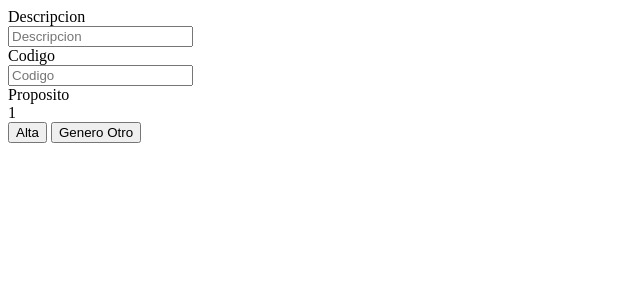
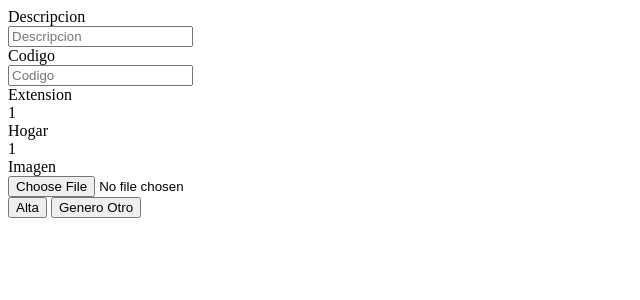
Before and after one commit to gamboamartin/inmobiliaria, a PHP site: template templates/inputs/wt_imagen/alta.php in a window 1280 px wide. Shown: the top 300 px of the page, without its empty margins (0-640 px from the left). Run offline with PHP 8.4, Linux system fonts and the light colour scheme; the template is opened without the code that fills it: most values are stand-ins (such as "Sample title", 1, 10 or a date in 2020).

Commit message:
v0.21.3 se agrega wt_hogar como foranea a wt_imagen, tambien se agrega input file

```diff
--- a/templates/inputs/wt_imagen/alta.php
+++ b/templates/inputs/wt_imagen/alta.php
@@ -13,9 +13,21 @@
     </div>
 </div>
 <div class="control-group col-sm-6">
-    <label class="control-label" for="wt_proposito">Proposito</label>
+    <label class="control-label" for="doc_extension">Extension</label>
     <div class="controls">
         <?php echo $controlador->inputs->select->doc_extension_id; ?>
+    </div>
+</div>
+<div class="control-group col-sm-6">
+    <label class="control-label" for="wt_hogar">Hogar</label>
+    <div class="controls">
+        <?php echo $controlador->inputs->select->wt_hogar_id; ?>
+    </div>
+</div>
+<div class="control-group col-sm-6">
+    <label class="control-label" for="imagen">Imagen</label>
+    <div class="controls">
+        <input type="file" name="imagen">
     </div>
 </div>
 <div class="control-group btn-alta">
--- a/templates/listas/wt_imagen/row.php
+++ b/templates/listas/wt_imagen/row.php
@@ -7,6 +7,7 @@
     <td><?php echo $row->wt_imagen_descripcion; ?></td>
     <td><?php echo $row->wt_imagen_codigo; ?></td>
     <td><?php echo $row->wt_imagen_doc_extension_id; ?></td>
+    <td><?php echo $row->wt_imagen_wt_hogar_id; ?></td>
     <!-- Dynamic generated -->
 
     <!-- End dynamic generated -->
--- a/templates/listas/wt_imagen/thead.php
+++ b/templates/listas/wt_imagen/thead.php
@@ -4,6 +4,7 @@
     <th data-breakpoints="xs sm md" data-type="html">Descripción</th>
     <th data-breakpoints="xs sm md"  data-type="html">Codigo</th>
     <th data-breakpoints="xs sm md"  data-type="html">Extensión Id</th>
+    <th data-breakpoints="xs sm md"  data-type="html">Hogar</th>
     <th data-breakpoints="xs md" class="control"  data-type="html">Modifica</th>
     <th data-breakpoints="xs md" class="control"  data-type="html">Elimina</th>
 </tr>
--- /dev/null
+++ b/templates/selects/wt_hogar_id.php
@@ -0,0 +1,2 @@
+<?php /** @var base\controller\ $controlador  viene de registros del controler*/
+echo $controlador->inputs->select->wt_hogar_id;
```
Also changed, not shown: controllers/controlador_wt_imagen.php (+23 -0 lines), templates/directivas/wt_hogar_html.php (+10 -0 lines), templates/inputs/wt_imagen/modifica.php (+7 -1 lines).
